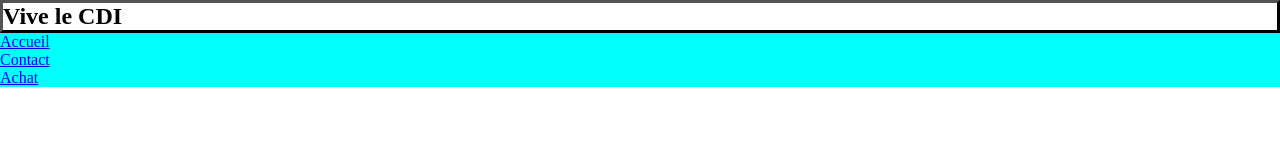
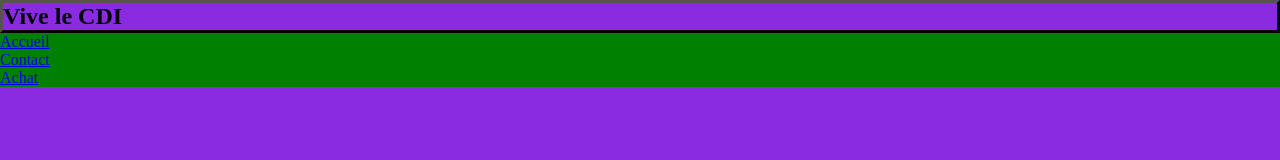
Before and after one commit to albanledev/cours-A2, a plain HTML site: page index.html in a window 1280 px wide. Drawn offline with Linux system fonts and the light colour scheme.

Commit message:
Initialisation de mon projet

```diff
--- a/style.css
+++ b/style.css
@@ -1,6 +1,6 @@
 ul
 {
-    background-color: aqua;
+    background-color: green;
 }
 
 *{
@@ -17,3 +17,7 @@ h1{
 li:nth-child(2){
     color: red;
 }
+
+body{
+    background-color: blueviolet;
+}
```
